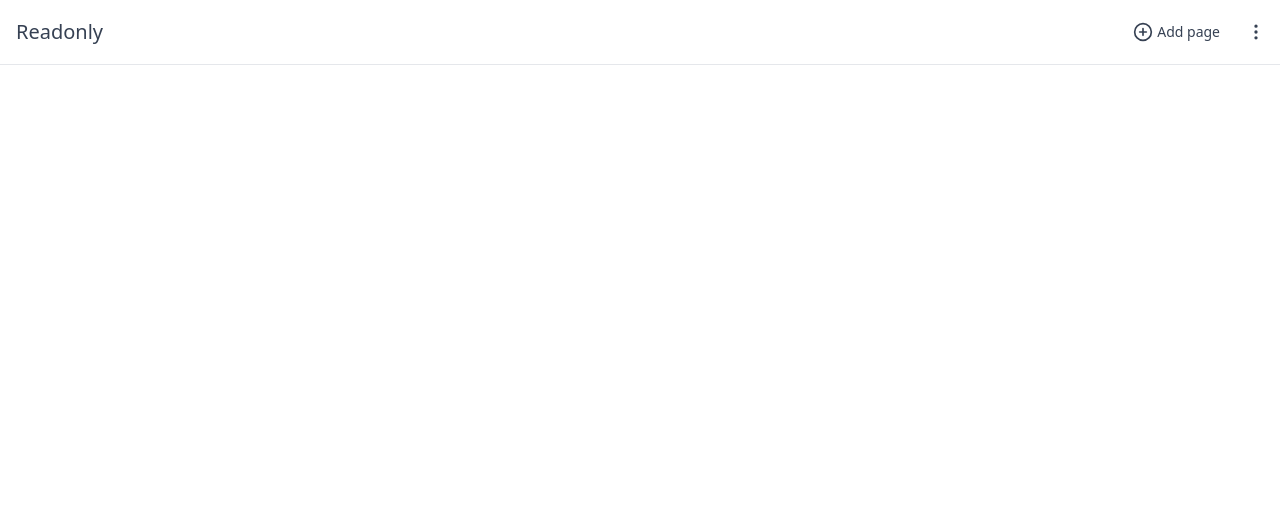
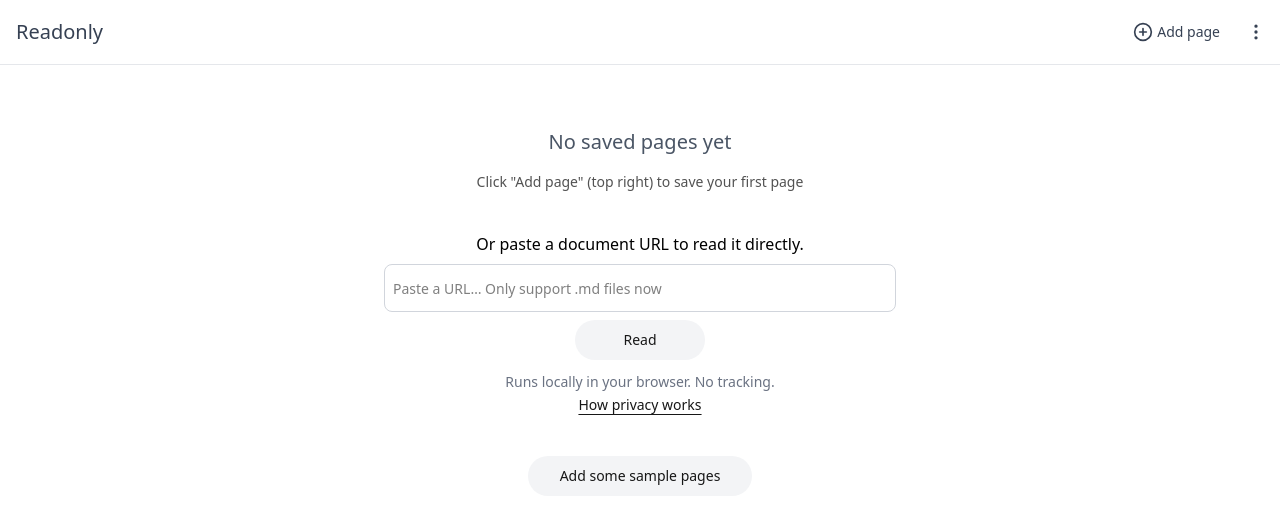
Before and after one commit to hanlogy/web.readonly.page, a React (Vite) app: page / in a window 1280 px wide. Shown: the top 524 px of the page. Built offline with nearby package versions, Linux system fonts and the light colour scheme.

Commit message:
Update home page

```diff
--- a/src/pages/HomePage/HomePage.tsx
+++ b/src/pages/HomePage/HomePage.tsx
@@ -1,5 +1,5 @@
 import { ResourceItem } from '@/components/ResourceItem';
-import { Page } from '@/packages/react-dom-lib';
+import { Button, Page } from '@/packages/react-dom-lib';
 import { useStoreState } from '@/states/store';
 import { ActionButtons } from './ActionButtons';
 import { Logo } from './Logo';
@@ -9,11 +9,56 @@
 
   return (
     <Page centerTitle={false} title={<Logo />} actions={<ActionButtons />}>
-      <div className="grid grid-cols-1 gap-8 xl:grid-cols-2">
-        {resources.map((resource) => {
-          return <ResourceItem key={resource.id} resource={resource} />;
-        })}
-      </div>
+      {resources.length > 0 ? (
+        <div className="grid grid-cols-1 gap-8 xl:grid-cols-2">
+          {resources.map((resource) => {
+            return <ResourceItem key={resource.id} resource={resource} />;
+          })}
+        </div>
+      ) : (
+        <div className="mx-auto flex max-w-xl flex-col items-center p-8 text-center">
+          <div className="mb-10">
+            <div className="mb-4 text-xl font-medium text-gray-600">
+              No saved pages yet
+            </div>
+            <p className="text-sm text-neutral-600">
+              Click "Add page" (top right) to save your first page
+            </p>
+          </div>
+          <div className="w-full">
+            <div className="mb-2">
+              Or paste a document URL to read it directly.
+            </div>
+            <input
+              placeholder="Paste a URL… Only support .md files now"
+              className="h-12 w-full rounded-lg border border-gray-300 px-2 text-sm"
+            />
+            <Button
+              size="small"
+              className="mt-2 mb-3 bg-gray-100 px-12 font-medium text-neutral-900 hover:opacity-80"
+            >
+              Read
+            </Button>
+            <p className="text-sm text-gray-500">
+              Runs locally in your browser. No tracking.
+            </p>
+            <a
+              className="text-sm font-medium text-neutral-900 underline underline-offset-4 hover:opacity-80"
+              target="_blank"
+              href="http://about.readonly.page/en-US/privacy"
+            >
+              How privacy works
+            </a>
+          </div>
+
+          <Button
+            size="small"
+            className="mt-10 bg-gray-100 px-8 font-medium text-neutral-900 hover:opacity-80"
+          >
+            Add some sample pages
+          </Button>
+        </div>
+      )}
     </Page>
   );
 }
```
